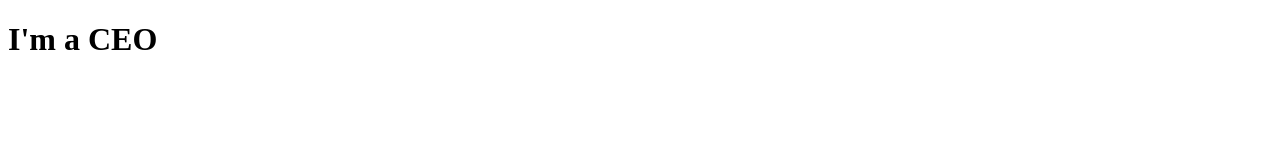
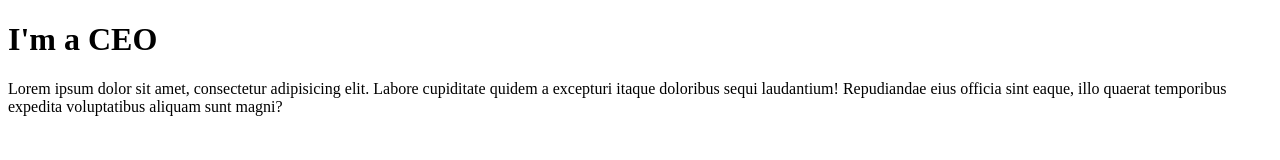
Before and after one commit to youjiniq/ceoproject, a plain HTML site: page index.html in a window 1280 px wide. Drawn offline with Linux system fonts and the light colour scheme.

Commit message:
freshman

```diff
--- a/index.html
+++ b/index.html
@@ -7,5 +7,8 @@
   </head>
   <body>
     <h1>I'm a CEO</h1>
+    <p>
+      Lorem ipsum dolor sit amet, consectetur adipisicing elit. Labore cupiditate quidem a excepturi itaque doloribus sequi laudantium! Repudiandae eius officia sint eaque, illo quaerat temporibus expedita voluptatibus aliquam sunt magni?
+    </p>
   </body>
 </html>
```
